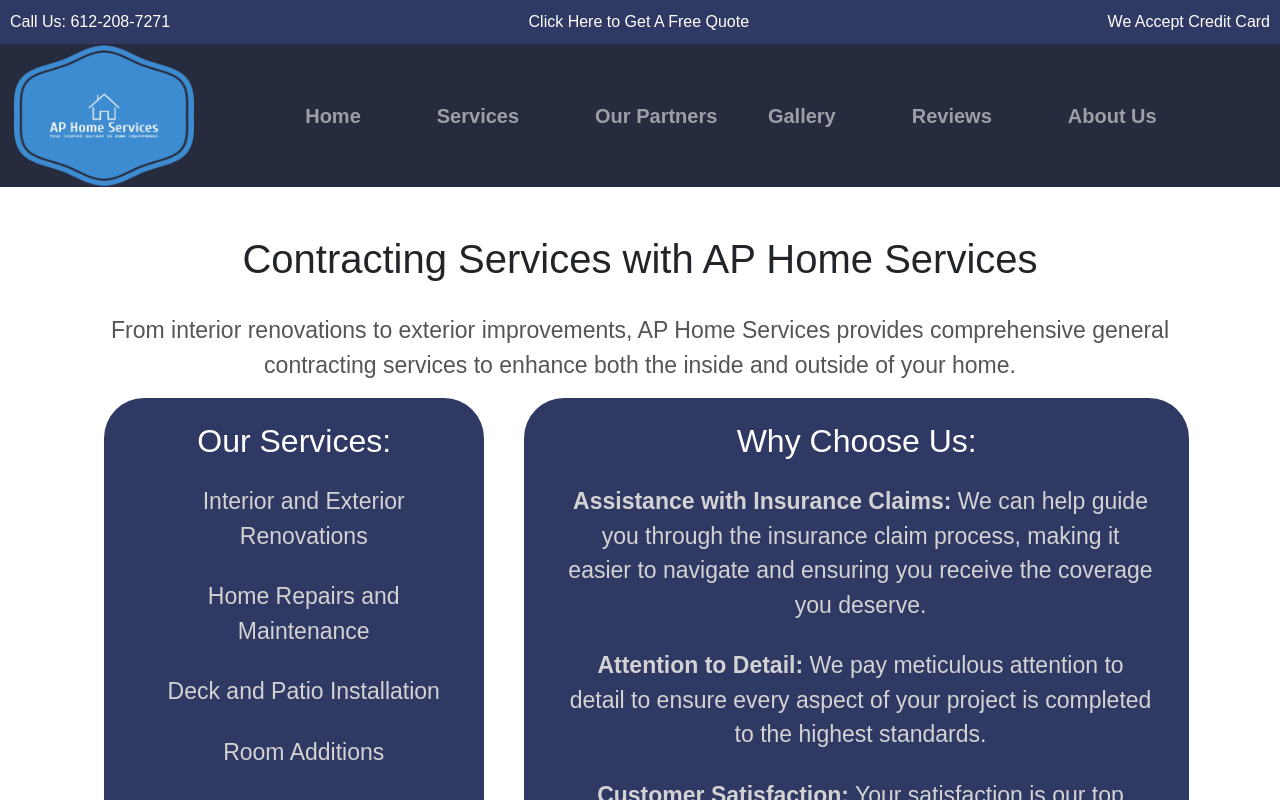
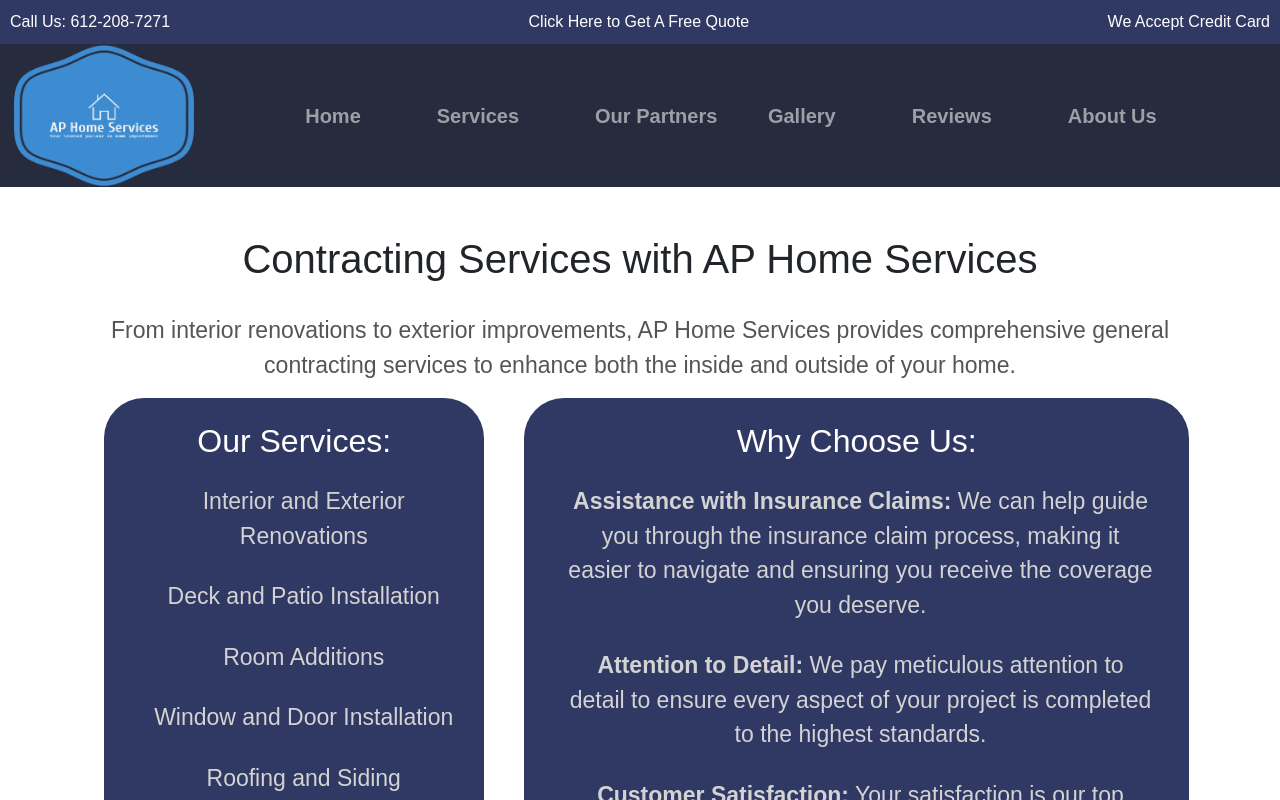
Before and after one commit to Amigovich/aphomesvc, a React (Vite) app: page /APnetfirst-web/contracting in a window 1280 px wide. Built offline with nearby package versions, Linux system fonts and the light colour scheme; a web font is replaced by a local one.

Commit message:
Update Contracting.jsx

```diff
--- a/src/js/Contracting.jsx
+++ b/src/js/Contracting.jsx
@@ -13,12 +13,11 @@ const Contracting = () => {
   <h2 className="text-center mt-4 mb-4" style= {{ color:"white" }}>Our Services:</h2>
   <ul className="mb-3 text-center">
     <p className="benp1">Interior and Exterior Renovations</p>
-    <p className="benp1">Home Repairs and Maintenance</p>
     <p className="benp1">Deck and Patio Installation</p>
     <p className="benp1">Room Additions</p>
     <p className="benp1">Window and Door Installation</p>
     <p className="benp1">Roofing and Siding</p>
-    <p className="benp1">And More!</p>
+
   </ul>
 </Col>
 <Col md={7} className="mb-3 cont-right">
```
